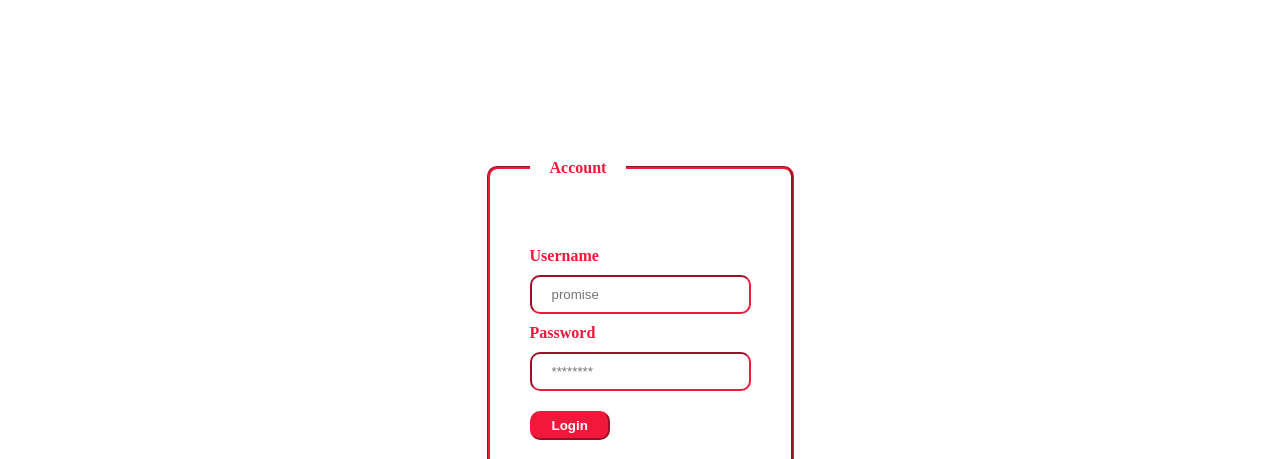
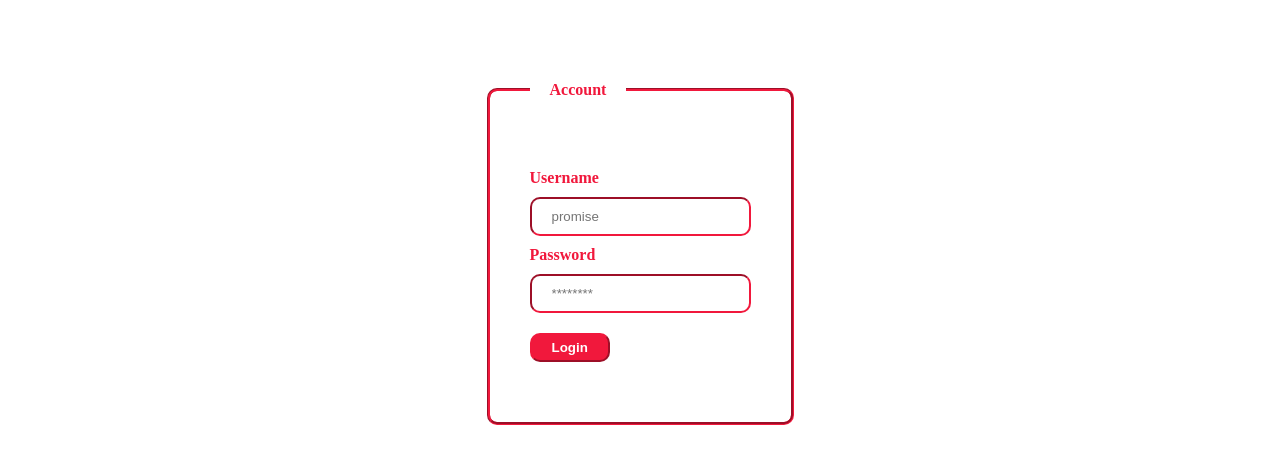
Before and after one commit to Abujaipaul/fashion-website, a plain HTML site: page login.html in a window 1280 px wide. Shown: the part 107-566 px from the top of the page. Drawn offline with Linux system fonts and the light colour scheme.

Commit message:
Update style.css

```diff
--- a/style.css
+++ b/style.css
@@ -296,7 +296,7 @@ footer span{
     display: flex;
     justify-content: center;
     align-items: center;
-    height: 100vh;
+    margin-top: 50px;
 }
 fieldset{
     display: inline-block;
@@ -369,5 +369,5 @@ input[type="submit"]:hover{
     display: flex;
     justify-content: center;
     align-items: center;
-    height:80vh;
+    margin-top: 50px;
 }
```
